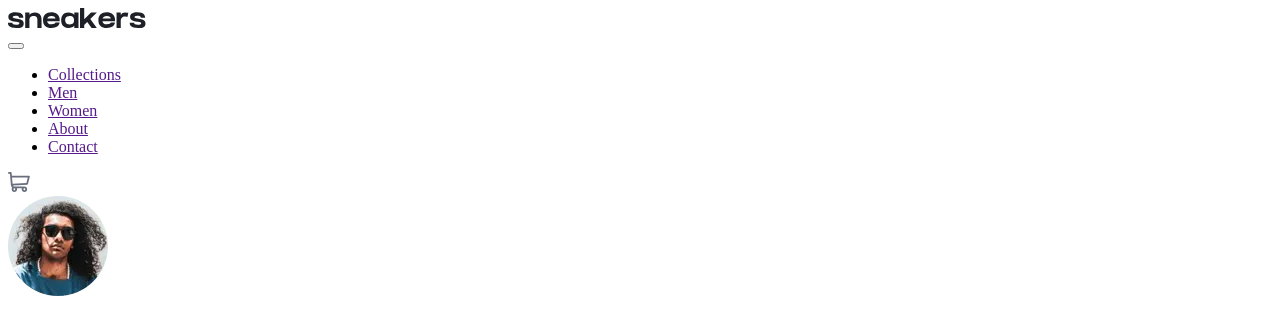
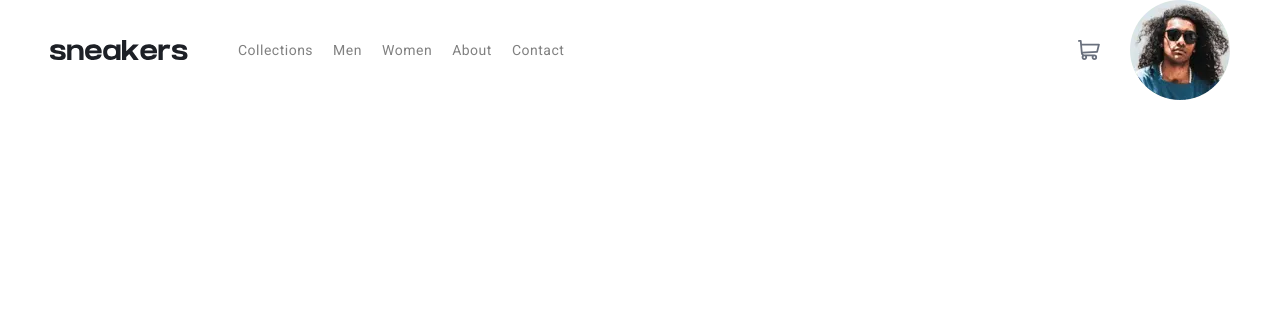
Before and after one commit to Potykun/ecommerce-product-page-main, a plain HTML site: page index.html in a window 1280 px wide. Drawn offline with Linux system fonts and the light colour scheme.

Commit message:
Update index.html

```diff
--- a/index.html
+++ b/index.html
@@ -4,6 +4,7 @@
     <meta charset="UTF-8">
     <meta http-equiv="X-UA-Compatible" content="IE=edge">
     <meta name="viewport" content="width=device-width, initial-scale=1.0">
+	<link rel="stylesheet" href="css/style.css?_v=20230328201023">
     <title>Document</title>
 </head>
 <body>
```
